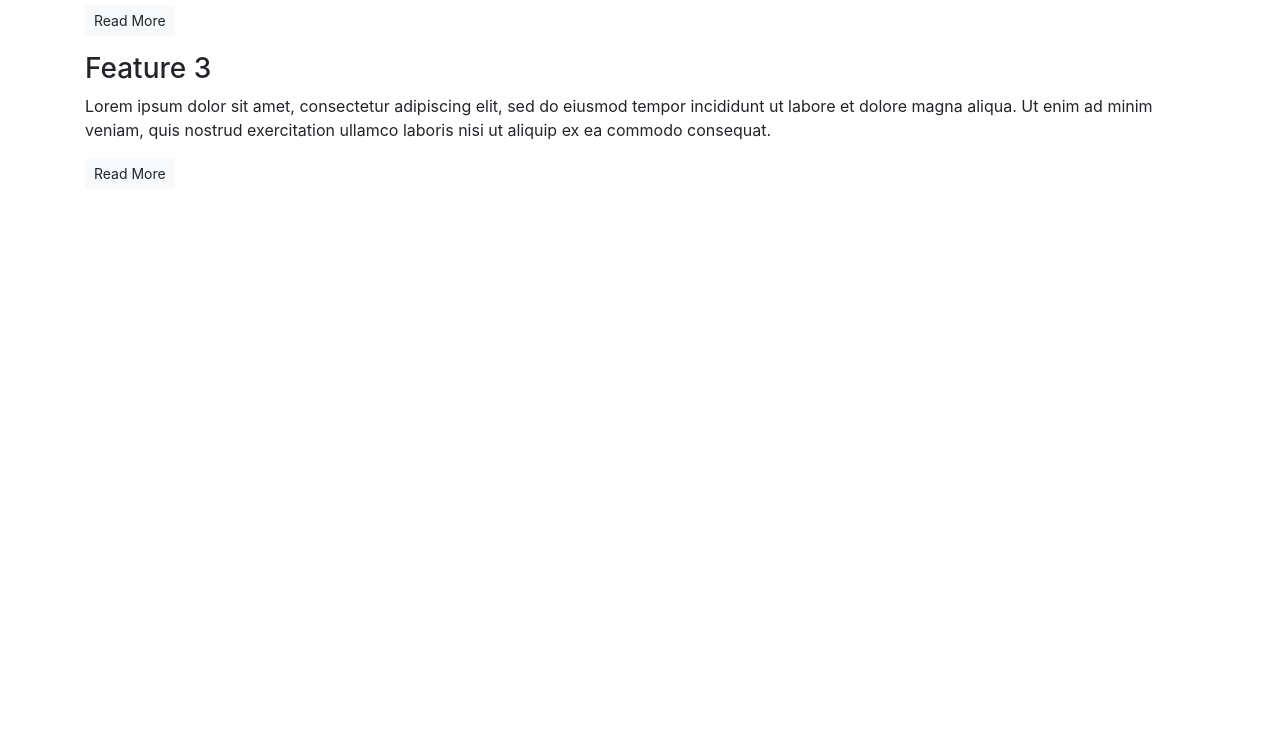
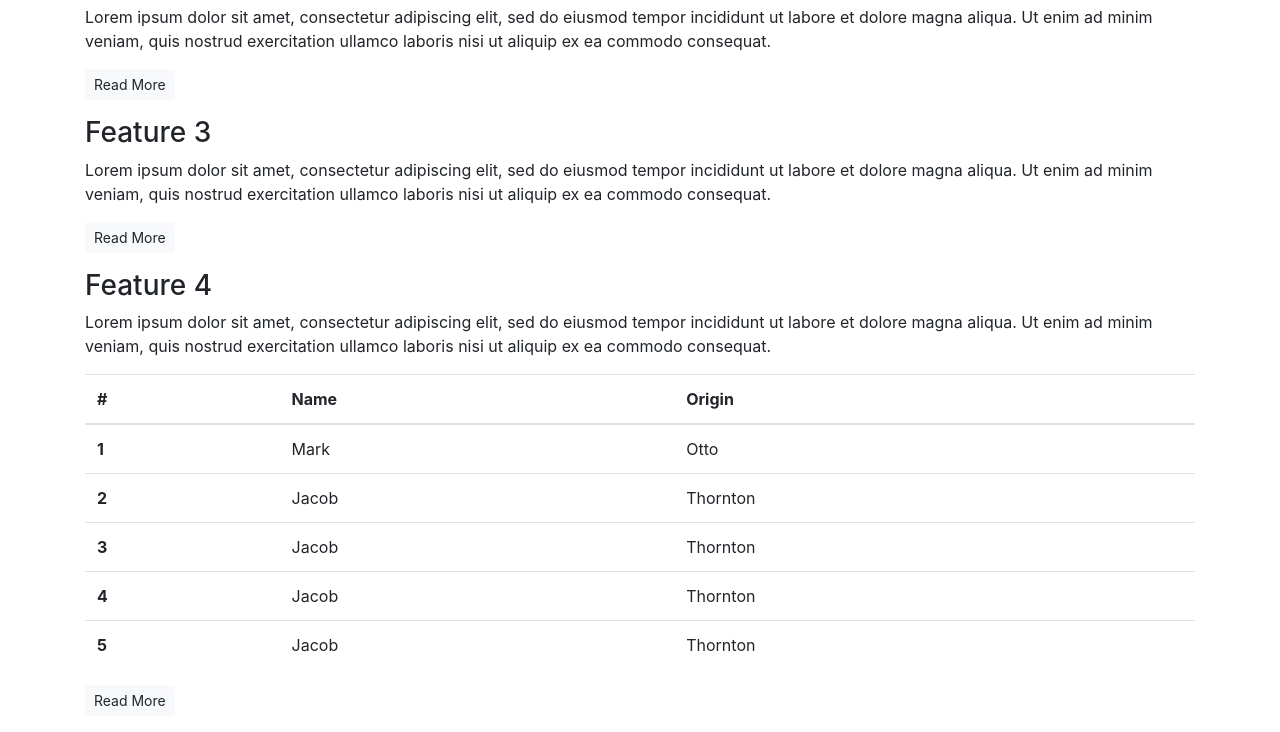
Before and after one commit to krzysztofkadela/bootstrap_test, a plain HTML site: page index.html in a window 1280 px wide. Shown: the part 746-1478 px from the top of the page. Before the commit the page ends 951 px from the top, so only its background shows below. Drawn offline with nearby package versions, Linux system fonts and the light colour scheme.

```diff
--- a/index.html
+++ b/index.html
@@ -15,8 +15,11 @@
             <h1>The finest whiskeys delivered to your doorstep.</h1>
             <p class="lead">Sign up today to start receiving the world's best whiskeys every month. <s>€19.99</s> <strong><mark>First one is free!</mark></strong></p>
             <p><button class="btn btn-lg btn-success">Sign Up!</button></p>
+            <p><input class="btn btn-primary btn-lg" type="submit" value="Submit"></p>
+
             <p class="text-muted"><small>You must be over 18 to sign up to our service. Please drink responsibly.</small></p>
         </section>
+
         <!-- /.callout -->
         <hr>
 
@@ -53,6 +56,47 @@
                 <p>Lorem ipsum dolor sit amet, consectetur adipiscing elit, sed do eiusmod tempor incididunt ut labore et dolore magna aliqua. Ut enim ad minim veniam, quis nostrud exercitation ullamco laboris nisi ut aliquip ex ea commodo consequat.</p>
                 <p><a class="btn btn-sm btn-light" href="">Read More</a></p>
             </div>
+            <div class="feature">
+                <h3>Feature 4</h3>
+                <p>Lorem ipsum dolor sit amet, consectetur adipiscing elit, sed do eiusmod tempor incididunt ut labore et dolore magna aliqua. Ut enim ad minim veniam, quis nostrud exercitation ullamco laboris nisi ut aliquip ex ea commodo consequat.</p>
+                <table class="table table-hover">
+                    <thead>
+                      <tr>
+                        <th scope="col">#</th>
+                        <th scope="col">Name</th>
+                        <th scope="col">Origin</th>
+                      </tr>
+                    </thead>
+                    <tbody>
+                      <tr>
+                        <th scope="row">1</th>
+                        <td>Mark</td>
+                        <td>Otto</td>
+                      </tr>
+                      <tr>
+                        <th scope="row">2</th>
+                        <td>Jacob</td>
+                        <td>Thornton</td>
+                      </tr>
+                      <tr>
+                        <th scope="row">3</th>
+                        <td>Jacob</td>
+                        <td>Thornton</td>
+                      </tr>
+                      <tr>
+                        <th scope="row">4</th>
+                        <td>Jacob</td>
+                        <td>Thornton</td>
+                      </tr>
+                      <tr>
+                        <th scope="row">5</th>
+                        <td>Jacob</td>
+                        <td>Thornton</td>
+                      </tr>
+                    </tbody>
+                  </table>
+                <p><a class="btn btn-sm btn-light" href="">Read More</a></p>
+            </div>
         </section>
         <!-- /.features -->
     </article>
```
